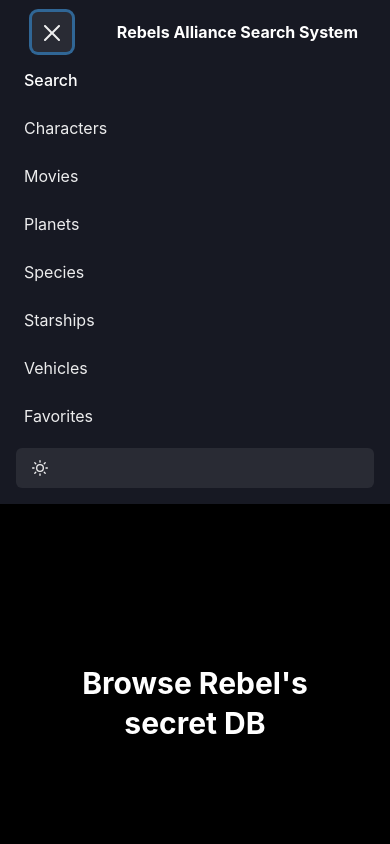
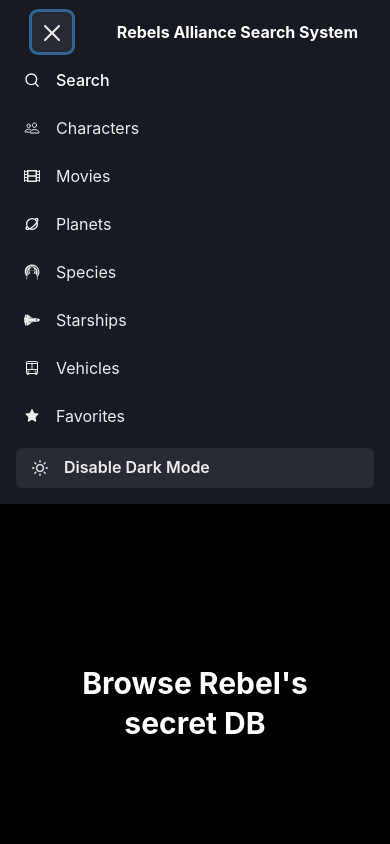
Before and after one commit to diegochappedelaine/swapi-frontend, a React (Create React App) app: page / in a window 390 px wide. Both pictures are taken after a click on the button "Open Menu". Shown: the top 844 px of the page. Built offline with nearby package versions, Linux system fonts and the light colour scheme.

Commit message:
mobile homepage improvement

```diff
--- a/src/components/Layout/HeroBanner.tsx
+++ b/src/components/Layout/HeroBanner.tsx
@@ -13,13 +13,13 @@
     <Stack background={useColorModeValue("gray.900", "black")}>
       <Container>
         <Stack direction={"row"} align={"center"}>
-          <Stack flex={{ md: "0.7", base: "1" }}>
+          <Stack flex={{ sm: "0.7", base: "1" }}>
             <Heading color="white" py={40} textAlign="center">
               Browse Rebel's <br />
               secret DB
             </Heading>
           </Stack>
-          <Box flex="1" display={{ base: "none", md: "flex" }}>
+          <Box flex="1" display={{ base: "none", sm: "flex" }}>
             <Image src={Destroyer} alt="Imperial Star Destroyer" />
           </Box>
         </Stack>
--- a/src/components/Layout/NavBar.tsx
+++ b/src/components/Layout/NavBar.tsx
@@ -15,15 +15,22 @@
 import { Container } from "components";
 import NavLink from "./NavLink";
 
+import { FaSpaceShuttle, FaFilm } from "react-icons/fa";
+import { IoPeopleOutline, IoBusOutline } from "react-icons/io5";
+import { BiPlanet } from "react-icons/bi";
+import { GiSuspicious } from "react-icons/gi";
+import { AiFillStar } from "react-icons/ai";
+import { FiSearch } from "react-icons/fi";
+
 const Links = [
-  { label: "Search", url: "/" },
-  { label: "Characters", url: "/peoples" },
-  { label: "Movies", url: "/films" },
-  { label: "Planets", url: "/planets" },
-  { label: "Species", url: "/species" },
-  { label: "Starships", url: "/starships" },
-  { label: "Vehicles", url: "/vehicles" },
-  { label: "Favorites", url: "/favorites" },
+  { label: "Search", url: "/", icon: <FiSearch /> },
+  { label: "Characters", url: "/peoples", icon: <IoPeopleOutline /> },
+  { label: "Movies", url: "/films", icon: <FaFilm /> },
+  { label: "Planets", url: "/planets", icon: <BiPlanet /> },
+  { label: "Species", url: "/species", icon: <GiSuspicious /> },
+  { label: "Starships", url: "/starships", icon: <FaSpaceShuttle /> },
+  { label: "Vehicles", url: "/vehicles", icon: <IoBusOutline /> },
+  { label: "Favorites", url: "/favorites", icon: <AiFillStar /> },
 ];
 
 const NavBar = () => {
@@ -88,15 +95,17 @@
           <Stack as={"nav"} spacing={4}>
             {Links.map((link, index) => (
               <NavLink key={index} to={link.url}>
-                <Box onClick={onClose}>{link.label}</Box>
+                <Flex onClick={onClose} alignItems={"center"}>
+                  <Box mr={4}>{link.icon}</Box>
+                  {link.label}
+                </Flex>
               </NavLink>
             ))}
-            <Button onClick={toggleColorMode}>
-              {colorMode === "light" ? (
-                <MoonIcon marginRight="auto" />
-              ) : (
-                <SunIcon marginRight="auto" />
-              )}
+            <Button onClick={toggleColorMode} display={"flex"}>
+              {colorMode === "light" ? <MoonIcon mr={4} /> : <SunIcon mr={4} />}
+              <Box mr={"auto"}>
+                {colorMode === "light" ? "Toggle" : "Disable"} Dark Mode
+              </Box>
             </Button>
           </Stack>
         </Box>
--- a/src/pages/HomePage.tsx
+++ b/src/pages/HomePage.tsx
@@ -12,7 +12,7 @@
       <Form handleSubmit={fetchData} />
       {loading && <Loading />}
       {error && <ErrorComponent />}
-      <UnorderedList styleType={"none"} ml={0}>
+      <UnorderedList styleType={"none"} ml={0} mb={300}>
         {data?.map((element, index) => {
           const { id, dataType } = retreiveDataTypeAndIdFromUrl(element.url);
           return (
```
